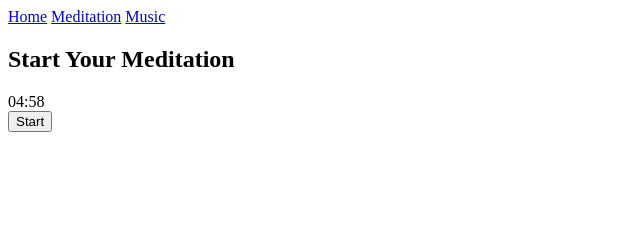
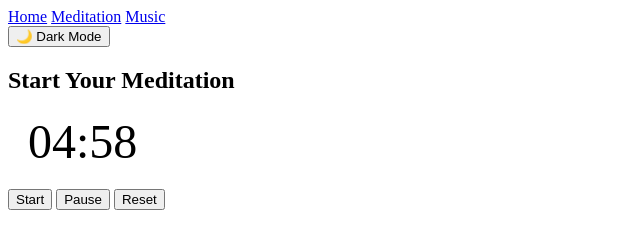
Before and after one commit to anamavahora/meditationapp, a plain HTML site: page timer.html in a window 1280 px wide. Both pictures are taken after a click on the button "Start". Shown: the whole page, without its empty margins (0-640 px from the left). Drawn offline with Linux system fonts and the light colour scheme.

Commit message:
Update timer.html

```diff
--- a/timer.html
+++ b/timer.html
@@ -1,9 +1,9 @@
 <!DOCTYPE html>
 <html lang="en">
 <head>
-  <meta charset="UTF-8">
+  <meta charset="UTF-8" />
   <title>MindEase - Meditation</title>
-  <link rel="stylesheet" href="styles.css">
+  <link rel="stylesheet" href="styles.css" />
 </head>
 <body>
 
@@ -13,27 +13,63 @@
     <a href="music.html">Music</a>
   </nav>
 
+  <button class="toggle-dark" onclick="toggleDarkMode()">🌙 Dark Mode</button>
+
   <div class="container">
     <h2>Start Your Meditation</h2>
-    <div id="timer">05:00</div>
+    <div id="timer" style="font-size: 3rem; margin: 20px;">05:00</div>
     <button onclick="start()">Start</button>
+    <button onclick="pause()">Pause</button>
+    <button onclick="reset()">Reset</button>
   </div>
 
   <script>
+    if (localStorage.getItem("theme") === "dark") {
+      document.body.classList.add("dark");
+    }
+
+    function toggleDarkMode() {
+      document.body.classList.toggle("dark");
+      const theme = document.body.classList.contains("dark") ? "dark" : "light";
+      localStorage.setItem("theme", theme);
+    }
+
     let seconds = 300;
     let timerInterval;
+
+    function updateDisplay() {
+      const min = String(Math.floor(seconds / 60)).padStart(2, '0');
+      const sec = String(seconds % 60).padStart(2, '0');
+      document.getElementById("timer").innerText = `${min}:${sec}`;
+    }
 
     function start() {
       if (timerInterval) return;
       timerInterval = setInterval(() => {
+        if (seconds <= 0) {
+          clearInterval(timerInterval);
+          timerInterval = null;
+          alert("Session complete!");
+          return;
+        }
         seconds--;
-        let min = String(Math.floor(seconds / 60)).padStart(2, '0');
-        let sec = String(seconds % 60).padStart(2, '0');
-        document.getElementById('timer').innerText = `${min}:${sec}`;
-        if (seconds <= 0) clearInterval(timerInterval);
+        updateDisplay();
       }, 1000);
     }
+
+    function pause() {
+      clearInterval(timerInterval);
+      timerInterval = null;
+    }
+
+    function reset() {
+      clearInterval(timerInterval);
+      timerInterval = null;
+      seconds = 300;
+      updateDisplay();
+    }
+
+    updateDisplay();
   </script>
-
 </body>
 </html>
```
